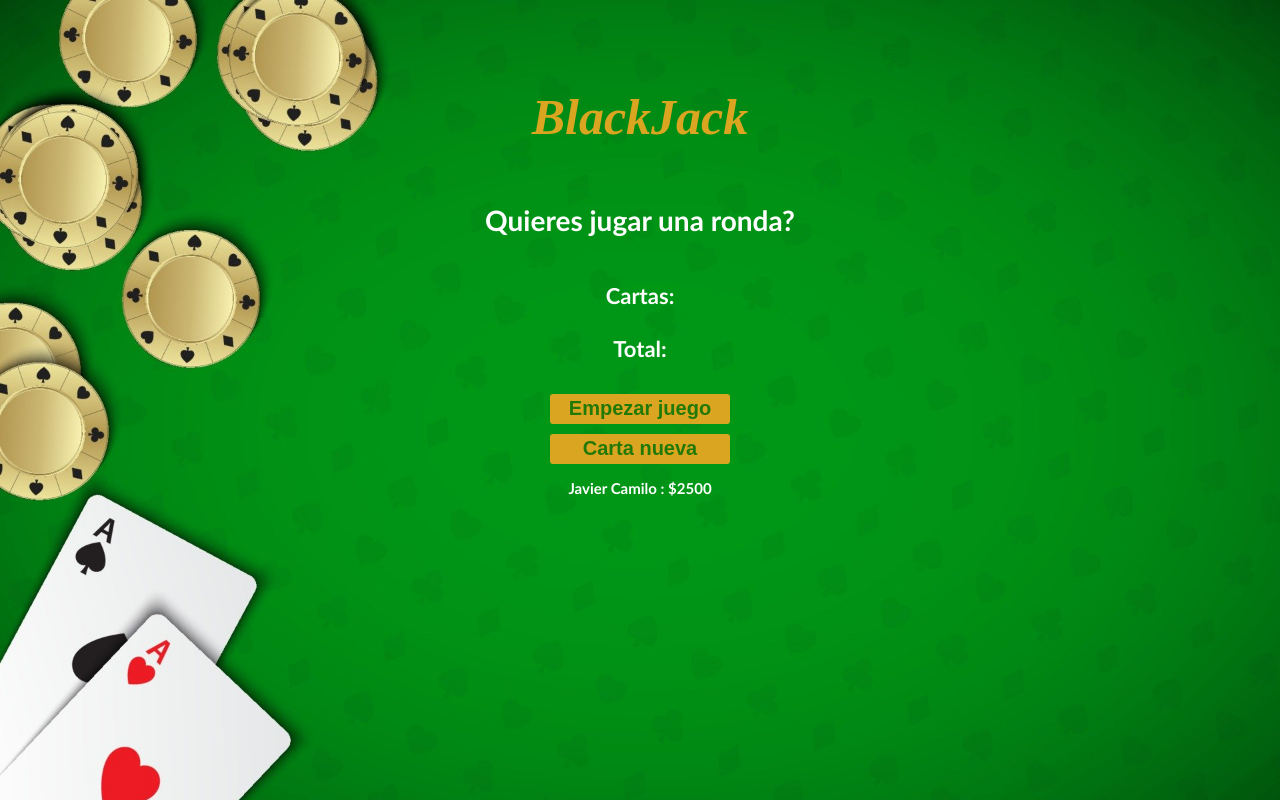
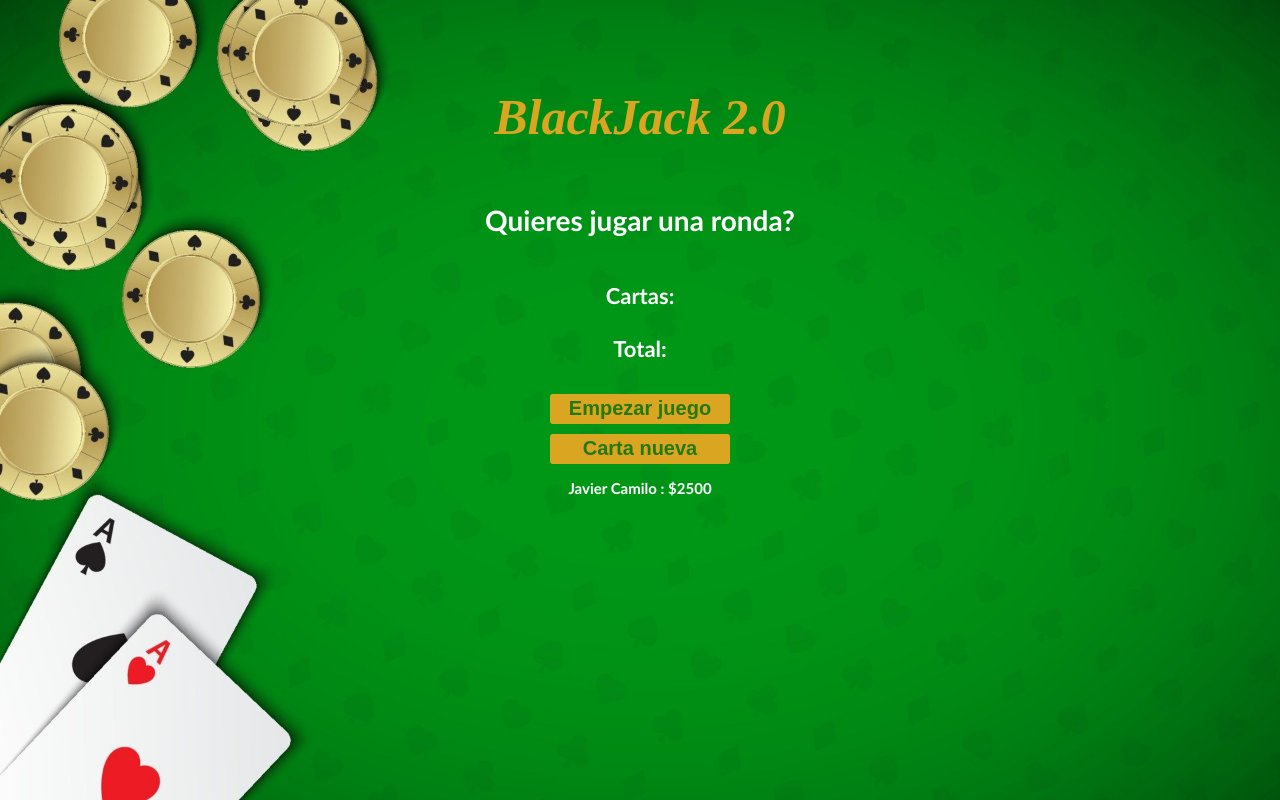
Before and after one commit to JavierHenao00/BlackJack_Website, a plain HTML site: page index.html in a window 1280 px wide. Drawn offline with Linux system fonts and the light colour scheme.

Commit message:
update blackjack's title
change to "blackjack 2.0"

```diff
--- a/index.html
+++ b/index.html
@@ -7,7 +7,7 @@
         <link href="index.css" rel="stylesheet">
     </head>
     <body>
-        <h1 id="title"> BlackJack </h1>
+        <h1 id="title"> BlackJack 2.0</h1>
         <h2 id="message-el"> Quieres jugar una ronda?</h2>
         <h3 id="Card-el">Cartas:</h3>
         <h3 id="total-el">Total:</h3>
```
